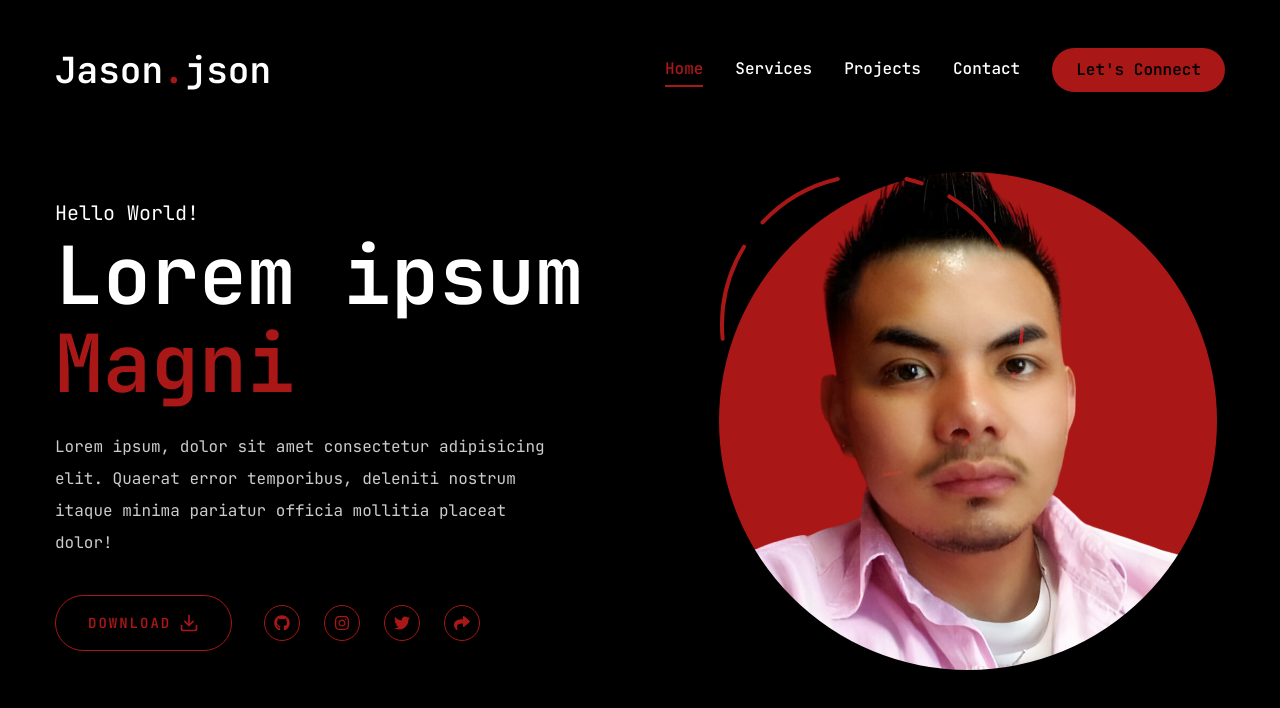
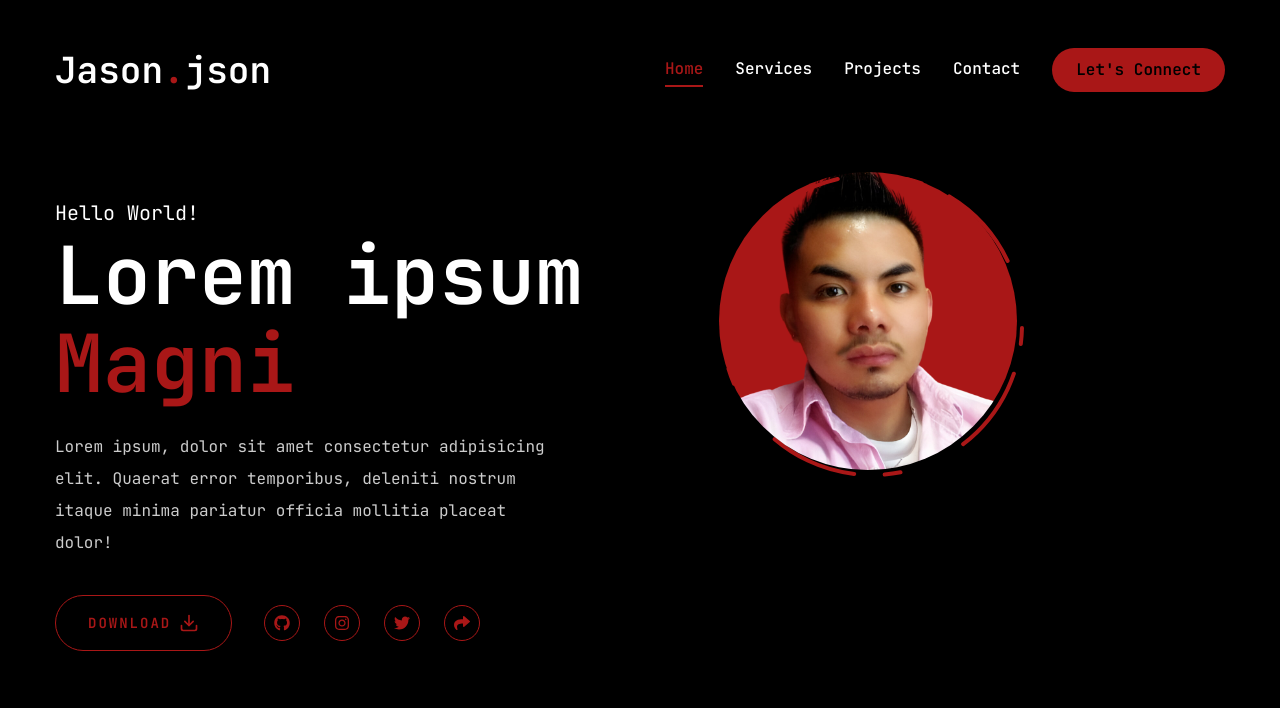
Before and after one commit to Jaycelab/Main-Portfolio, a Next.js app: page / in a window 1280 px wide. Shown: the top 708 px of the page. Built offline with nearby package versions, Linux system fonts and the light colour scheme.

Commit message:
Fixed circle motion for web and mobile

```diff
--- a/components/Photo.jsx
+++ b/components/Photo.jsx
@@ -20,16 +20,18 @@ const Photo = () => {
             opacity: 1,
             transition: { delay: 3, duration: 0.4, ease: "easeOut" },
           }}
-          className="w-[298px] h-[298px] xl:w-[498px] xl:h-[498px] mix-blend-lighten absolute  "
+          className="w-[298px] h-[298px] xl:w-[498px] xl:h-[498px] mix-blend-lighten absolute"
         >
           {/*Profile Photo
           alternative class object-contain*/}
           <Image
             priority
             src="/images/profile-red.png"
-            className="rounded-full"
+            className="rounded-full "
             quality={100}
-            fill
+            width={298}
+            height={298}
+            responsive={true}
             alt=""
           />
         </motion.div>
```
